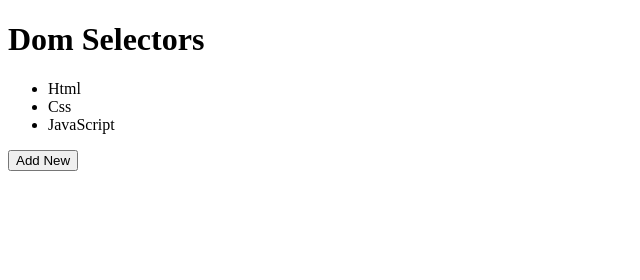
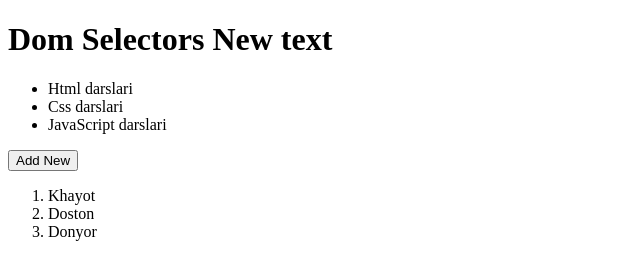
Before and after one commit to Khayotbek1/JavaScript_lessons, a plain HTML site: page index.html in a window 1280 px wide. Shown: the whole page, without its empty margins (0-640 px from the left). Drawn offline with Linux system fonts and the light colour scheme.

Commit message:
textContent and innerHTML

```diff
--- a/dom.js
+++ b/dom.js
@@ -1,19 +1,35 @@
-const listItem = document.getElementsByTagName('li')
-console.log(listItem);
+// const listItem = document.getElementsByTagName('li')
+// console.log(listItem);
 
 
-//id bo'yicha olish
-const clickBtn = document.getElementById('click-btn')
-console.log(clickBtn);
+// //id bo'yicha olish
+// const clickBtn = document.getElementById('click-btn')
+// console.log(clickBtn);
 
 
-// queryselectorAll array [nodeList] qaytaradi va uni forEach qilsa boladi lekin u to'la qonli array emas
-const litem = document.querySelectorAll('.list-item')
+// // queryselectorAll array [nodeList] qaytaradi va uni forEach qilsa boladi lekin u to'la qonli array emas
+// const litem = document.querySelectorAll('.list-item')
+// listItem.forEach((item) => {
+//     console.log(litem);
+// })
+
+
+// //id bo'yicha olish
+// const title = document.querySelector('#title')
+// console.log(title);
+
+const title = document.getElementById('title')
+const listItem = document.querySelectorAll('.list-item')
+const peopleList = document.querySelector('.people-list')
+const names = ['Khayot', 'Doston', 'Donyor']
+
+title.textContent += ' New text';
+
 listItem.forEach((item) => {
-    console.log(litem);
+    item.textContent += ' darslari'
+    console.log(item);
 })
 
-
-//id bo'yicha olish
-const title = document.querySelector('#title')
-console.log(title);
+names.forEach((name) => {
+    peopleList.innerHTML += `<li>${name}</li>`
+})
--- a/index.html
+++ b/index.html
@@ -19,6 +19,8 @@
 
     <button id="click-btn">Add New</button>
 
+    <ol class="people-list"></ol>
+
 
     <script src="./dom.js"></script>
 </body>
```
